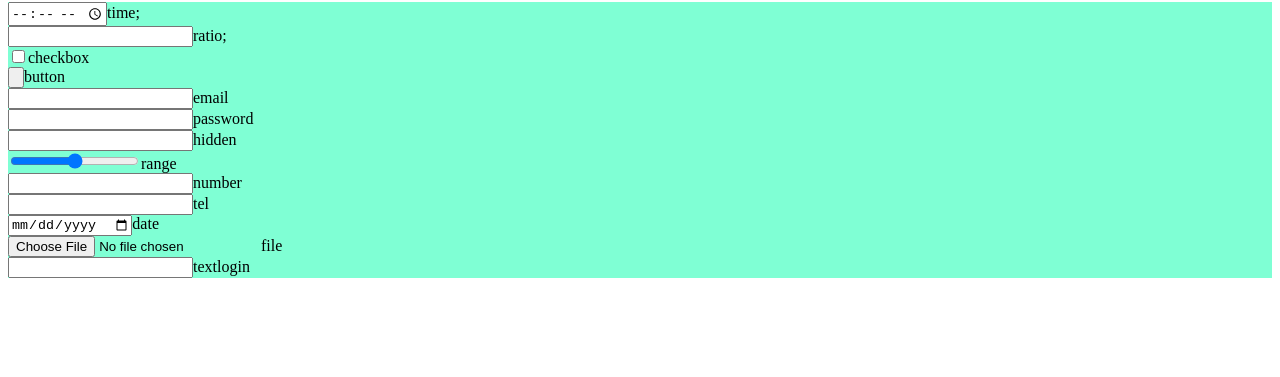
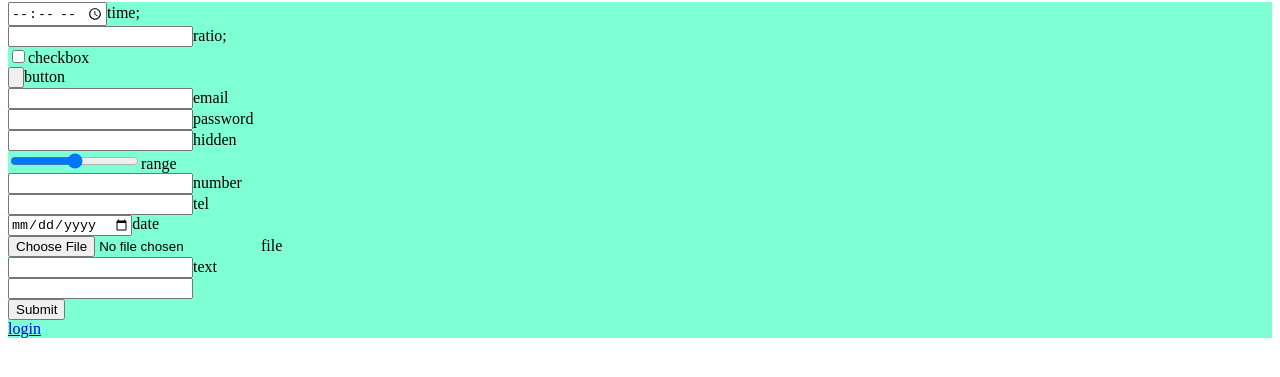
Before and after one commit to eiithu142/movie, a website: page index.html in a window 1280 px wide. Shown: the part 43-420 px from the top of the page. Drawn offline with nearby package versions, Linux system fonts and the light colour scheme.

Commit message:
Update index.html

```diff
--- a/index.html
+++ b/index.html
@@ -25,7 +25,9 @@
    <div> <input type="tel">tel</div>
 <div><input type="date">date</div>
 <div><input type="file">file</div>
-<div><input type="text">text</
+<div><input type="text">text</div>
+       <div><input type="search"></div>
+       <div><input type="submit"></div>
 <a href="www.facebook login.com">login</a>
 
 
```
